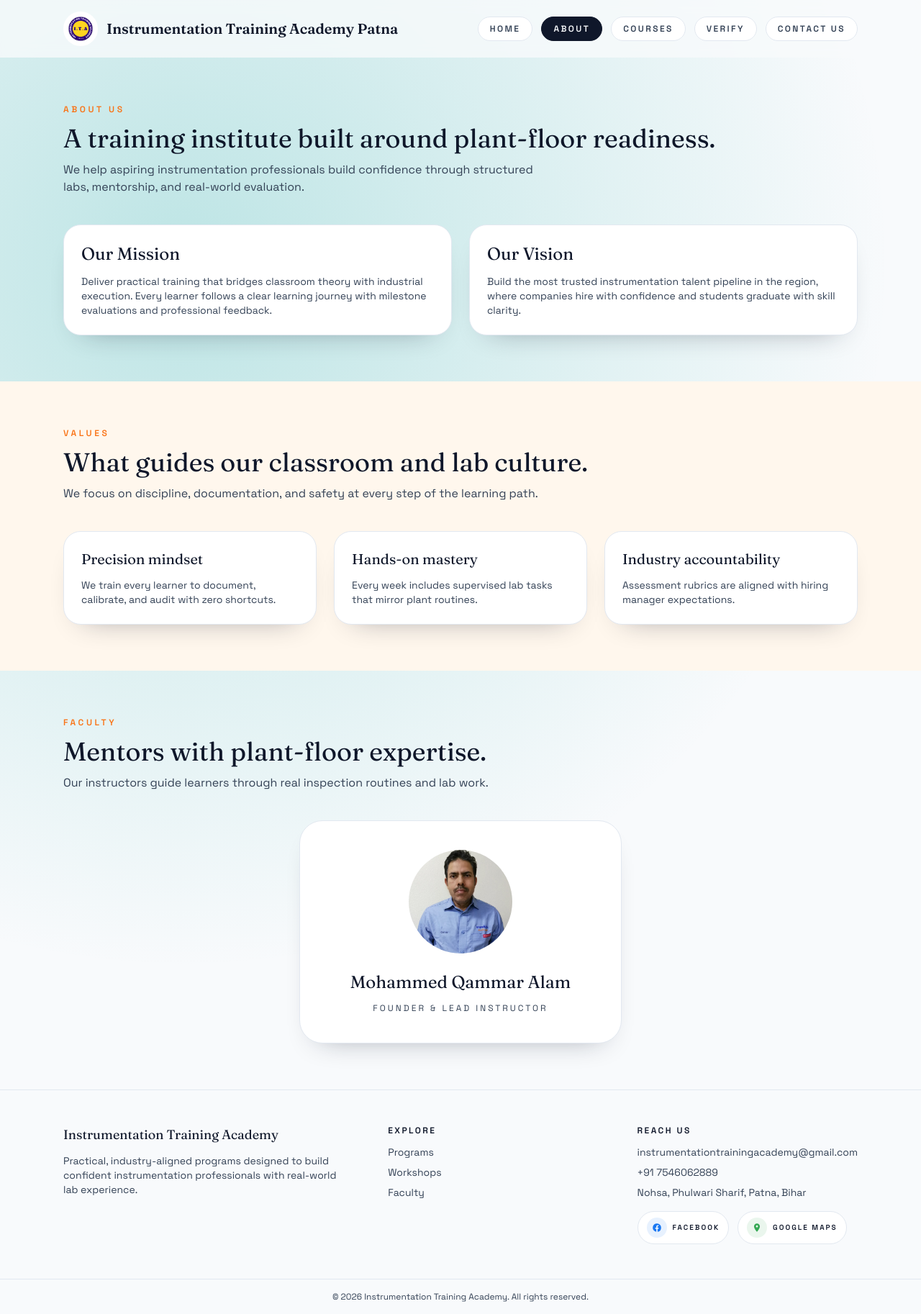
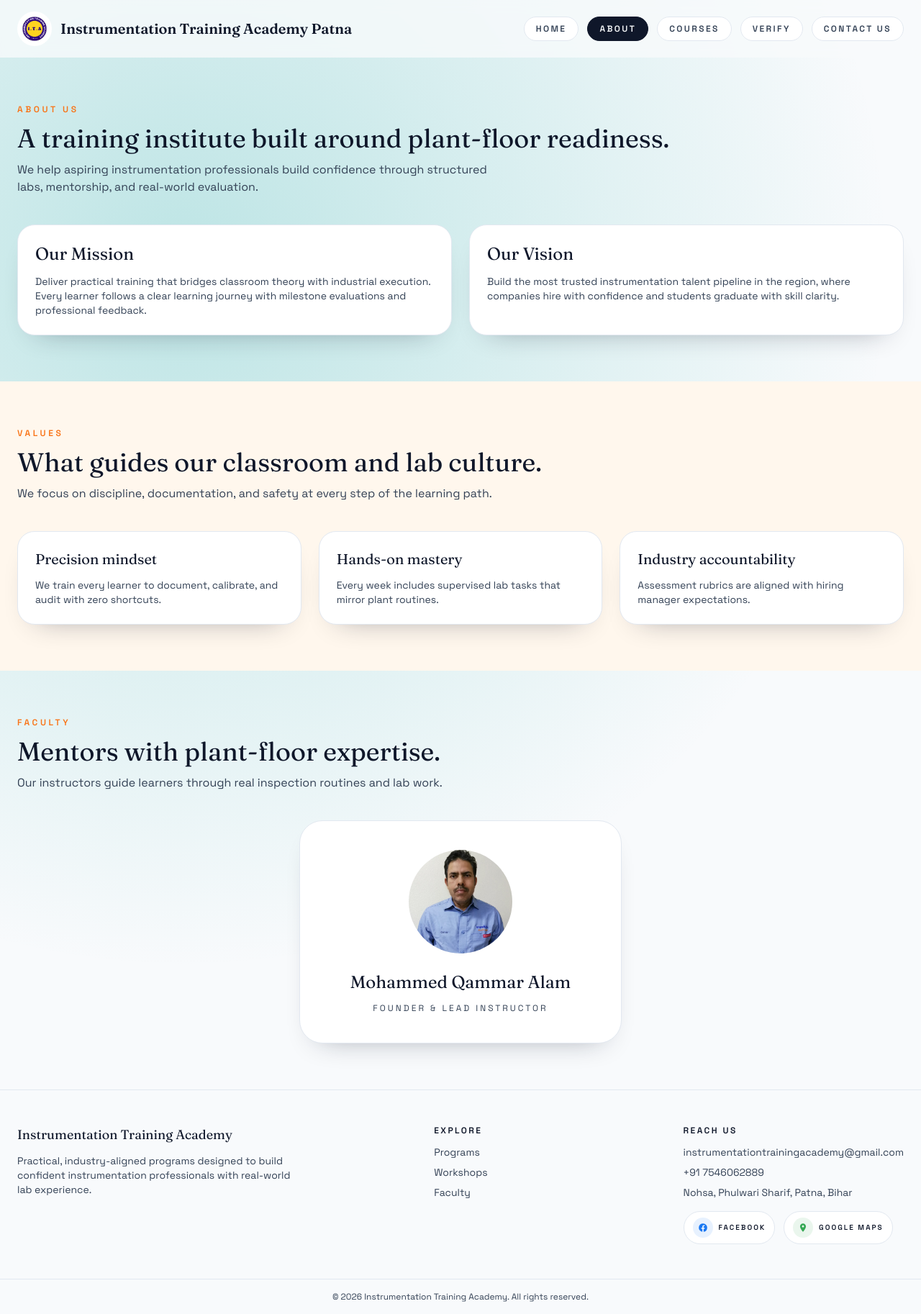
Before and after one commit to Hamza8470/Instrumentation_Training_Academy, a React (Vite) app in the folder client/: page /about in a window 1280 px wide. Shown: the whole page at 72% size. Built offline with nearby package versions, Linux system fonts and the light colour scheme; no server answers.

Commit message:
Update frontend components

```diff
--- a/client/src/components/Footer.jsx
+++ b/client/src/components/Footer.jsx
@@ -1,7 +1,7 @@
 const Footer = () => {
   return (
     <footer className="border-t border-cloud bg-mist">
-      <div className="mx-auto flex w-full max-w-6xl flex-col gap-10 px-6 py-12 md:flex-row md:items-start md:justify-between">
+      <div className="mx-auto flex w-full max-w-7xl flex-col gap-10 px-6 py-12 md:flex-row md:items-start md:justify-between">
         <div className="max-w-sm">
           <p className="font-display text-lg text-ink">Instrumentation Training Academy</p>
           <p className="mt-3 text-sm text-slate">
--- a/client/src/components/Navbar.jsx
+++ b/client/src/components/Navbar.jsx
@@ -9,7 +9,7 @@ const Navbar = () => {
 
   return (
     <header className="sticky top-0 z-20 bg-mist/80 backdrop-blur">
-      <div className="mx-auto flex w-full max-w-6xl items-center justify-between px-6 py-4">
+      <div className="mx-auto flex w-full max-w-7xl items-center justify-between px-6 py-4">
         <Link to="/" className="flex items-center gap-3 font-display text-xl font-semibold text-ink">
           <img
             src="/ITA_LOGO.png"
--- a/client/src/pages/About.jsx
+++ b/client/src/pages/About.jsx
@@ -28,7 +28,7 @@ const faculty = [
 const About = () => {
   return (
     <div>
-      <section className="mx-auto w-full max-w-6xl px-6 py-16">
+      <section className="mx-auto w-full max-w-7xl px-6 py-16">
         <SectionTitle
           eyebrow="About us"
           title="A training institute built around plant-floor readiness."
@@ -54,7 +54,7 @@ const About = () => {
       </section>
 
       <section className="bg-sand">
-        <div className="mx-auto w-full max-w-6xl px-6 py-16">
+        <div className="mx-auto w-full max-w-7xl px-6 py-16">
           <SectionTitle
             eyebrow="Values"
             title="What guides our classroom and lab culture."
@@ -71,7 +71,7 @@ const About = () => {
         </div>
       </section>
 
-      <section className="mx-auto w-full max-w-6xl px-6 py-16">
+      <section className="mx-auto w-full max-w-7xl px-6 py-16">
         <SectionTitle
           eyebrow="Faculty"
           title="Mentors with plant-floor expertise."
--- a/client/src/pages/Courses.jsx
+++ b/client/src/pages/Courses.jsx
@@ -29,7 +29,7 @@ const courseList = [
 
 const Courses = () => {
   return (
-    <div className="mx-auto w-full max-w-6xl px-6 py-16">
+    <div className="mx-auto w-full max-w-7xl px-6 py-16">
       <SectionTitle
         eyebrow="Courses"
         title="Choose the right track for your instrumentation journey."
--- a/client/src/pages/Home.jsx
+++ b/client/src/pages/Home.jsx
@@ -85,7 +85,7 @@ const Home = () => {
     <div>
       <section className="relative overflow-hidden bg-mist">
         <div className="absolute inset-0 -z-10 bg-[radial-gradient(circle_at_top,_rgba(14,165,160,0.15),_transparent_55%)]" />
-        <div className="mx-auto grid w-full max-w-6xl grid-cols-1 gap-12 px-6 py-20 md:grid-cols-[1.2fr_0.8fr]">
+        <div className="mx-auto grid w-full max-w-7xl grid-cols-1 gap-12 px-6 py-20 md:grid-cols-[1.2fr_0.8fr]">
           <div className="space-y-6">
             <p className="text-xs font-semibold uppercase tracking-[0.3em] text-amber">
               Instrumentation Training Academy
@@ -153,7 +153,7 @@ const Home = () => {
         </div>
       </section>
 
-      <section className="mx-auto w-full max-w-6xl px-6 py-16">
+      <section className="mx-auto w-full max-w-7xl px-6 py-16">
         <SectionTitle
           eyebrow="Why choose us"
           title="We train for the instrument floor, not just the classroom."
@@ -170,7 +170,7 @@ const Home = () => {
       </section>
 
       <section className="bg-sand">
-        <div className="mx-auto w-full max-w-6xl px-6 py-16">
+        <div className="mx-auto w-full max-w-7xl px-6 py-16">
           <SectionTitle
             eyebrow="Programs"
             title="Programs that move with the industry."
@@ -186,7 +186,7 @@ const Home = () => {
         </div>
       </section>
 
-      <section className="mx-auto w-full max-w-6xl px-6 py-16">
+      <section className="mx-auto w-full max-w-7xl px-6 py-16">
         <SectionTitle
           eyebrow="Gallery"
           title="A glimpse into our labs and learning spaces."
@@ -206,7 +206,7 @@ const Home = () => {
         </div>
       </section>
 
-      <section className="mx-auto w-full max-w-6xl px-6 py-16">
+      <section className="mx-auto w-full max-w-7xl px-6 py-16">
         <SectionTitle
           eyebrow="Testimonials"
           title="Graduates ready for instrumentation teams."
@@ -220,7 +220,7 @@ const Home = () => {
       </section>
 
       <section className="bg-ink">
-        <div className="mx-auto flex w-full max-w-6xl flex-col items-start gap-6 px-6 py-16 text-mist md:flex-row md:items-center md:justify-between">
+        <div className="mx-auto flex w-full max-w-7xl flex-col items-start gap-6 px-6 py-16 text-mist md:flex-row md:items-center md:justify-between">
           <div>
             <p className="text-xs font-semibold uppercase tracking-[0.3em] text-amber">Admissions Open</p>
             <h2 className="mt-4 font-display text-3xl">Plan your campus walkthrough today.</h2>
--- a/client/src/pages/Verify.jsx
+++ b/client/src/pages/Verify.jsx
@@ -34,7 +34,7 @@ const Verify = () => {
 
   return (
     <div className="bg-sand">
-      <div className="mx-auto grid w-full max-w-6xl gap-10 px-6 py-16 md:grid-cols-[1fr_1fr]">
+      <div className="mx-auto grid w-full max-w-7xl gap-10 px-6 py-16 md:grid-cols-[1fr_1fr]">
         <div className="space-y-4">
           <p className="text-xs font-semibold uppercase tracking-[0.3em] text-amber">Verify</p>
           <h1 className="font-display text-3xl text-ink">Verify a certificate issued by the institute.</h1>
```
